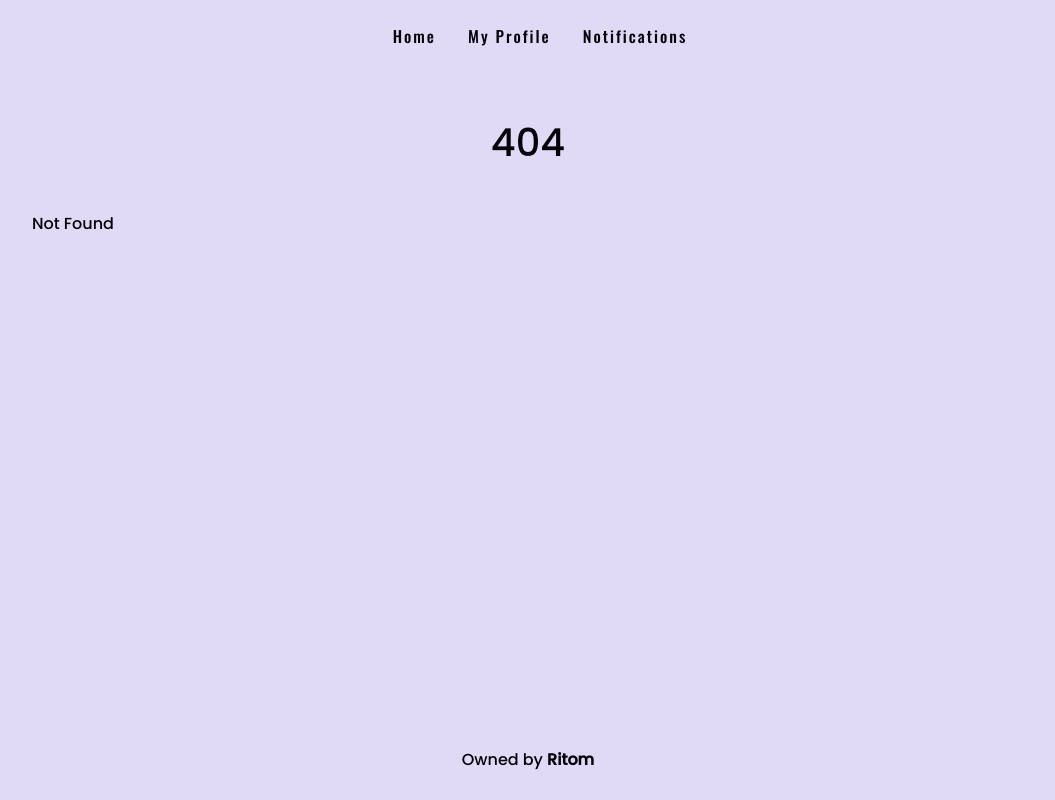
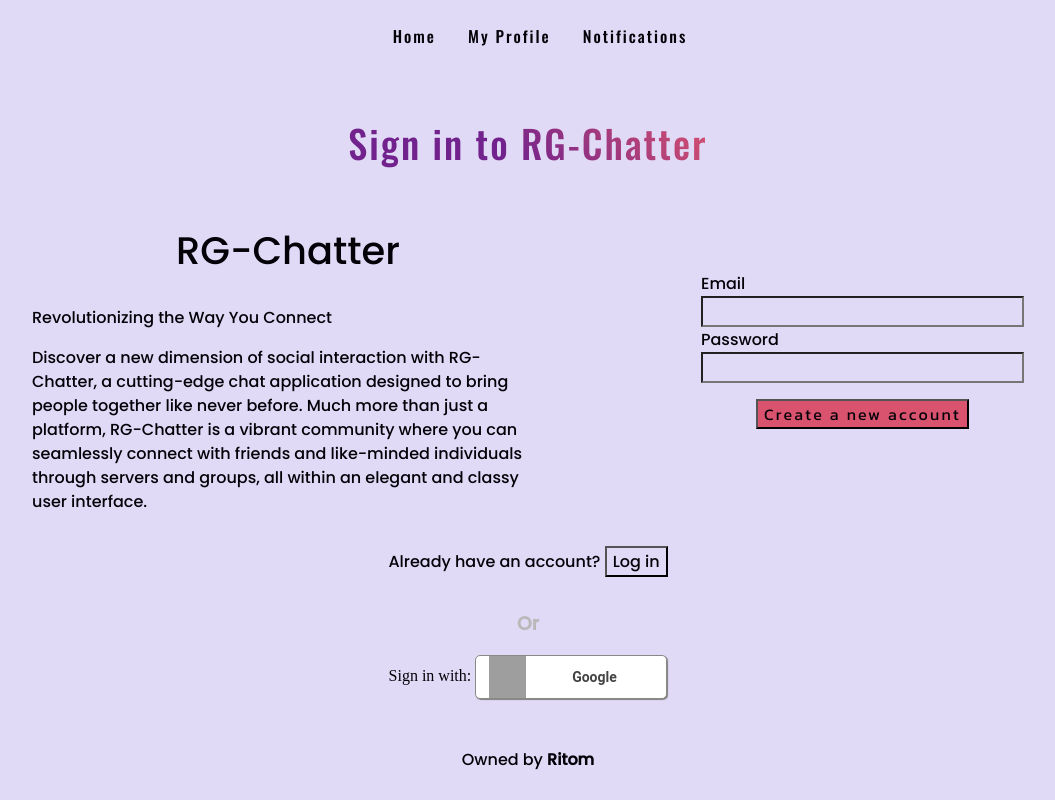
Before and after one commit to Mister-Ritom/chatter, a SvelteKit app: page /auth/signup in a window 1280 px wide. Before the commit this address had no page. Shown: the whole page, without its empty margins (112-1167 px from the left). Built offline with nearby package versions, Linux system fonts and the light colour scheme; no server answers; grey boxes are pictures that could not be loaded.

Commit message:
Fixing,Navbar and Signup/Signin

```diff
--- a/package.json
+++ b/package.json
@@ -31,5 +31,8 @@
 		"vitest": "^0.25.3",
 		"web-vitals": "^3.3.1"
 	},
-	"type": "module"
+	"type": "module",
+	"dependencies": {
+		"firebase": "^10.1.0"
+	}
 }
--- /dev/null
+++ b/src/lib/compoents/ErrorComponent.svelte
@@ -0,0 +1,12 @@
+
+<script>
+    export let errorText = "Error:Something went wrong"
+</script>
+
+<h2>{errorText}</h2>
+
+<style>
+    h2{
+        color: rgb(163, 36, 36);
+    }
+</style>
--- /dev/null
+++ b/src/lib/compoents/passwordsignin.svelte
@@ -0,0 +1,51 @@
+<script lang="js">
+    import ErrorComp from "$lib/compoents/ErrorComponent.svelte";
+         /**
+	 * @type {string}
+	 */
+     export let errorText = ""
+	 /**
+	 * @type {number}
+	 */
+	  export let signInType
+      /**
+	 * @type {(email: string, password: string) => any}
+	 */
+       export let onSignIn;
+       export function changeType() {
+
+       }
+    let email = ""
+    let password = ""
+    function getSubmitText() {
+        if(signInType==1) {
+            return "Log in"
+        }
+        else return "Create a new account"
+    }
+</script>
+
+<form on:submit={()=> onSignIn(email,password)} class="signin">
+    <label for="email">Email</label>
+    <input bind:value={email} type="email"/>
+    <label for="password">Password</label>
+    <input bind:value={password} type="password"/>
+    <button type="submit" id="signin-submit">{getSubmitText()}</button>
+    <ErrorComp bind:errorText={errorText}/>
+</form>
+
+<style>
+    @import url('https://fonts.googleapis.com/css2?family=Kanit:wght@400&display=swap');
+    .signin {
+        display: flex;
+        flex-direction: column;
+    }
+    #signin-submit {
+        margin-top: 1rem;
+        background-color: var(--accent);
+        font-family: 'kanit';
+        letter-spacing: 2.2px;
+        margin-left: auto;
+        margin-right: auto;
+    }
+</style>
--- /dev/null
+++ b/src/lib/compoents/providerlgin.svelte
@@ -0,0 +1,57 @@
+<script>
+    /**
+	 * @type {any}
+	 */
+ export let signInWithGoogle;
+</script>
+
+<div class="center">
+    <button on:click={signInWithGoogle} id="g-signin">
+        <span class="label">Sign in with:</span>
+        <div id="custom-btn" class="customGPlusSignIn">
+          <span class="icon"></span>
+          <span class="button-text">Google</span>
+        </div>
+    </button>
+</div>
+
+<style>
+    #g-signin {
+        border: none;
+    }
+
+    #custom-btn {
+      display: inline-block;
+      background: white;
+      color: #444;
+      width: 190px;
+      border-radius: 5px;
+      border: thin solid #888;
+      box-shadow: 1px 1px 1px grey;
+      white-space: nowrap;
+    }
+    #custom-btn:hover {
+      cursor: pointer;
+    }
+    span.label {
+      font-family: serif;
+      font-weight: normal;
+    }
+    span.icon {
+      background: url('../icons/google.ico') transparent 5px 50% no-repeat;
+      display: inline-block;
+      vertical-align: middle;
+      width: 42px;
+      height: 42px;
+    }
+    span.button-text {
+      display: inline-block;
+      vertical-align: middle;
+      padding-left: 42px;
+      padding-right: 42px;
+      font-size: 14px;
+      font-weight: bold;
+      /* Use the Roboto font that is loaded in the <head> */
+      font-family: 'Roboto', sans-serif;
+    }
+</style>
--- /dev/null
+++ b/src/lib/firebase.js
@@ -0,0 +1,19 @@
+import { initializeApp } from "firebase/app";
+import { getAnalytics } from "firebase/analytics";
+import { getAuth } from "firebase/auth"
+import { getFirestore } from "firebase/firestore"
+
+const firebaseConfig = {
+  apiKey: "AIzaSyAgl5FIqhwiXd5U_6R33NoNhfQNyl0drZk",
+  authDomain: "rg-chatter.firebaseapp.com",
+  projectId: "rg-chatter",
+  storageBucket: "rg-chatter.appspot.com",
+  messagingSenderId: "207669865677",
+  appId: "1:207669865677:web:00080eee5d915ca26d4d84",
+  measurementId: "G-GYH7L50RDX"
+};
+
+// Initialize Firebase
+const app = initializeApp(firebaseConfig);
+export const auth = getAuth(app);
+export const firestore = getFirestore(app);
--- a/src/routes/Header.svelte
+++ b/src/routes/Header.svelte
@@ -6,7 +6,7 @@
 	<nav class="main-nav">
 		<ul class="main-nav-list">
 			<li class="nav-item" ><a class="nav-link" href="/">Home</a></li>
-			<li class="nav-item" ><a class="nav-link"  href="/profile">My Profile</a></li>
+			<li class="nav-item" ><a class="nav-link"  href="/profile/me">My Profile</a></li>
 			<li class="nav-item" ><a class="nav-link"  href="/notifs">Notifications</a></li>
 		</ul>
 	</nav>
--- /dev/null
+++ b/src/routes/auth/login/+page.svelte
@@ -0,0 +1,86 @@
+<script lang="js">
+import Passwordlogin from "$lib/compoents/passwordsignin.svelte";
+import Providerlgin from "$lib/compoents/providerlgin.svelte";
+
+import { auth } from "$lib/firebase"
+import { goto } from "$app/navigation"
+import { onAuthStateChanged, signInWithPopup, GoogleAuthProvider, signInWithEmailAndPassword } from "firebase/auth";
+
+function signInWithGoogle() {
+    const provider = new GoogleAuthProvider()
+    signInWithPopup(auth, provider).catch((error)=> {
+    errorText = error.message;
+    alert(error.message);
+    console.error("Something went wront trying to sign in With google ",error)
+  })
+}
+let errorText = ""
+/**
+	 * @param {string} email
+	 * @param {string} password
+	 */
+function signInWithEmail(email,password) {
+  if (password.length>8)
+  signInWithEmailAndPassword(auth,email,password).catch((error)=> {
+    errorText = error.message;
+    alert(error.message);
+    console.error("Something went wront trying to sign in With email ",error)
+  })
+}
+
+onAuthStateChanged(auth, (user) => {
+  if (user) {
+    goto("/")
+  }
+});
+
+</script>
+<header>
+  <h1>Sign in to <span class="chatter">RG-Chatter</span></h1>
+</header>
+<main>
+  <div class="about">
+    <h1>RG-Chatter</h1>
+    <h2>Revolutionizing the Way You Connect</h2>
+    <p>Discover a new dimension of social interaction with RG-Chatter, a cutting-edge chat application designed to bring people together like never before. Much more than just a platform, RG-Chatter is a vibrant community where you can seamlessly connect with friends and like-minded individuals through servers and groups, all within an elegant and classy user interface.</p>
+  </div>
+  <Passwordlogin bind:errorText={errorText} onSignIn={signInWithEmail} signInType={1}/>
+</main>
+
+<div class="center" >
+  <span>Still Don't have an account?</span>
+  <button on:click={()=>goto("/auth/signup")}>Sign up</button>
+</div>
+
+<h3 class="center or" >Or</h3>
+<Providerlgin signInWithGoogle={signInWithGoogle}/>
+
+  <style>
+    main {
+      display: flex;
+      justify-content: center;
+      align-items: center;
+    }
+    header {
+      color: var(--primary);
+    }
+    .center {
+      margin-top: 1rem;
+      margin-bottom: 1rem;
+    }
+    .or {
+      color: var(--ignore-text)
+    }
+    .about {
+      display: block;
+      max-width: fit-content;
+      margin-right: auto;
+      width: 40vw;
+    }
+    .chatter{
+      background: linear-gradient(45deg, var(--primary), var(--accent));
+      -webkit-background-clip: text;
+      background-clip: text;
+      color: transparent;
+    }
+  </style>
--- /dev/null
+++ b/src/routes/auth/signup/+page.svelte
@@ -0,0 +1,86 @@
+<script lang="js">
+import Passwordlogin from "$lib/compoents/passwordsignin.svelte";
+import Providerlgin from "$lib/compoents/providerlgin.svelte";
+
+import { auth } from "$lib/firebase"
+import { goto } from "$app/navigation"
+import { onAuthStateChanged, signInWithPopup, GoogleAuthProvider, createUserWithEmailAndPassword } from "firebase/auth";
+
+function signInWithGoogle() {
+    const provider = new GoogleAuthProvider()
+    signInWithPopup(auth, provider).catch((error)=> {
+    errorText = error.message;
+    alert(error.message);
+    console.error("Something went wront trying to sign in With google ",error)
+  })
+}
+let errorText = ""
+/**
+	 * @param {string} email
+	 * @param {string} password
+	 */
+function signInWithEmail(email,password) {
+  if (password.length>8)
+  createUserWithEmailAndPassword(auth,email,password).catch((error)=> {
+    errorText = error.message;
+    alert(error.message);
+    console.error("Something went wront trying to sign in With email ",error)
+  })
+}
+
+onAuthStateChanged(auth, (user) => {
+  if (user) {
+    goto("/")
+  }
+});
+
+</script>
+<header>
+  <h1>Sign in to <span class="chatter">RG-Chatter</span></h1>
+</header>
+<main>
+  <div class="about">
+    <h1>RG-Chatter</h1>
+    <h2>Revolutionizing the Way You Connect</h2>
+    <p>Discover a new dimension of social interaction with RG-Chatter, a cutting-edge chat application designed to bring people together like never before. Much more than just a platform, RG-Chatter is a vibrant community where you can seamlessly connect with friends and like-minded individuals through servers and groups, all within an elegant and classy user interface.</p>
+  </div>
+  <Passwordlogin bind:errorText={errorText} onSignIn={signInWithEmail} signInType={0}/>
+</main>
+
+<div class="center" >
+  <span>Already have an account?</span>
+  <button on:click={()=>goto("/auth/login")}>Log in</button>
+</div>
+
+<h3 class="center or" >Or</h3>
+<Providerlgin signInWithGoogle={signInWithGoogle}/>
+
+  <style>
+    main {
+      display: flex;
+      justify-content: center;
+      align-items: center;
+    }
+    header {
+      color: var(--primary);
+    }
+    .center {
+      margin-top: 1rem;
+      margin-bottom: 1rem;
+    }
+    .or {
+      color: var(--ignore-text)
+    }
+    .about {
+      display: block;
+      max-width: fit-content;
+      margin-right: auto;
+      width: 40vw;
+    }
+    .chatter{
+      background: linear-gradient(45deg, var(--primary), var(--accent));
+      -webkit-background-clip: text;
+      background-clip: text;
+      color: transparent;
+    }
+  </style>
--- /dev/null
+++ b/src/routes/notifs/+page.svelte
@@ -0,0 +1 @@
+<h1>No notifications</h1>
--- a/src/routes/styles.css
+++ b/src/routes/styles.css
@@ -6,24 +6,27 @@
 	--font-header: 'Oswald', sans-serif;
 	--font-text: 'Poppins', sans-serif;
 	--text: #040208;
+	--ignore-text:#b9b9b9;
 	--background: #e1daf6;
 	--primary: #71228c;
 	--secondary: #eaf4d2;
-	--accent: #224e13;
+	--accent: #da536e;
 	color: var(--color-text);
 }
 
 @media(prefers-color-scheme: dark) {
 	:root {
 		--text: #e1daf6;
+		--ignore-text:#161616;
 		--background: #040208;
 		--primary: #71228c;
 		--secondary: #1d2509;
-		--accent: #57c931;
+		--accent: #DC143C;
 	}
 }
 
 body {
+	min-width: 100vw;
 	min-height: 100vh;
 	margin: 0;
 	background-attachment: fixed;
@@ -32,8 +35,13 @@ body {
 	color: var(--text);
 	background-color: var(--background);
 	font-family: var(--font-text);
+	overflow-x: hidden;
 }
 
+.center {
+	margin-left: auto;
+	margin-right: auto;
+}
 
 h1,
 h2,
@@ -82,6 +90,7 @@ header {
 input,
 button {
 	all: revert;
+	max-width: fit-content;
 	background-color: inherit;
 	color: inherit;
 	font-family: inherit;
```
Also changed, not shown: src/routes/profile/me/+page.svelte (added, +12 -0 lines), 2 other files (tests, documents, lock files or other folders).
